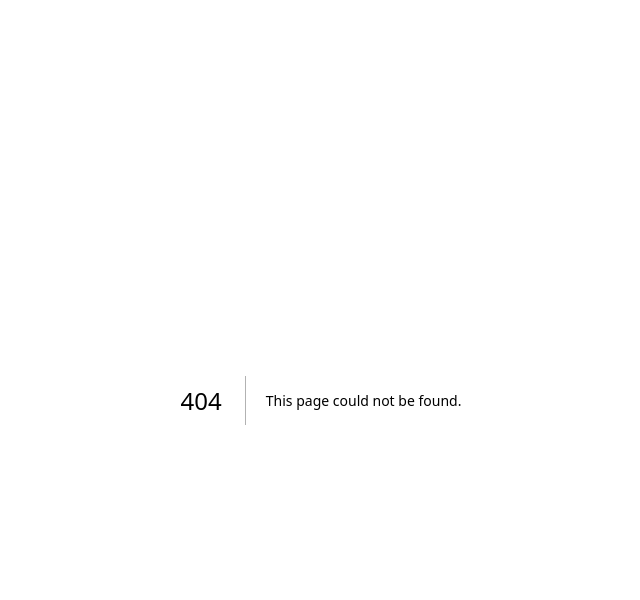
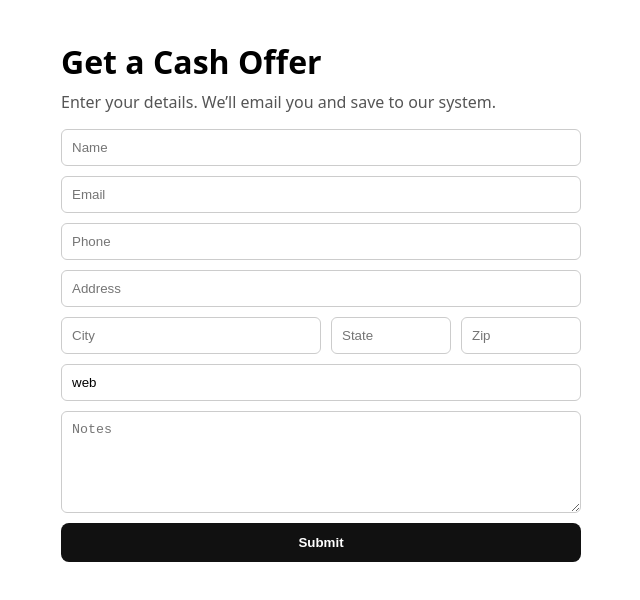
Before and after one commit to zanjayss/real-estate-leads-mvp, a Next.js app: page /form in a window 1280 px wide. Before the commit this address had no page. Shown: the top 600 px of the page, without its empty margins (319-959 px from the left). Built offline with nearby package versions, Linux system fonts and the light colour scheme.

Commit message:
Add public lead capture form at /form

```diff
--- /dev/null
+++ b/src/pages/form.tsx
@@ -0,0 +1,70 @@
+import { useState } from 'react';
+
+export default function LeadFormPage() {
+  const [status, setStatus] = useState<string | null>(null);
+
+  async function onSubmit(e: React.FormEvent<HTMLFormElement>) {
+    e.preventDefault();
+    setStatus('Sending...');
+    const form = new FormData(e.currentTarget);
+    const payload = Object.fromEntries(form.entries());
+
+    try {
+      const res = await fetch('/api/leads', {
+        method: 'POST',
+        headers: { 'Content-Type': 'application/json' },
+        body: JSON.stringify(payload),
+      });
+      if (res.ok) {
+        setStatus('Saved! Check your email.');
+        e.currentTarget.reset();
+      } else {
+        const t = await res.text();
+        setStatus(`Failed: ${t}`);
+      }
+    } catch (err: any) {
+      setStatus(`Error: ${err?.message || err}`);
+    }
+  }
+
+  const field = (name: string, props: any = {}) => (
+    <input
+      name={name}
+      placeholder={name[0].toUpperCase() + name.slice(1)}
+      style={{ padding: 10, border: '1px solid #ccc', borderRadius: 6 }}
+      {...props}
+    />
+  );
+
+  return (
+    <main style={{ maxWidth: 520, margin: '40px auto', fontFamily: 'system-ui, sans-serif' }}>
+      <h1 style={{ marginBottom: 8 }}>Get a Cash Offer</h1>
+      <p style={{ marginTop: 0, color: '#555' }}>
+        Enter your details. We’ll email you and save to our system.
+      </p>
+
+      <form onSubmit={onSubmit} style={{ display: 'grid', gap: 10, marginTop: 16 }}>
+        {field('name', { required: true })}
+        {field('email', { type: 'email' })}
+        {field('phone', { required: true })}
+        {field('address')}
+        <div style={{ display: 'grid', gridTemplateColumns: '1fr 120px 120px', gap: 10 }}>
+          {field('city')}
+          {field('state')}
+          {field('zip')}
+        </div>
+        {field('source', { defaultValue: 'web' })}
+        <textarea
+          name="notes"
+          placeholder="Notes"
+          style={{ padding: 10, border: '1px solid #ccc', borderRadius: 6, minHeight: 80 }}
+        />
+        <button type="submit" style={{ padding: 12, borderRadius: 8, border: 'none', background: '#111', color: 'white', fontWeight: 600 }}>
+          Submit
+        </button>
+      </form>
+
+      {status && <p style={{ marginTop: 12 }}>{status}</p>}
+    </main>
+  );
+}
```
